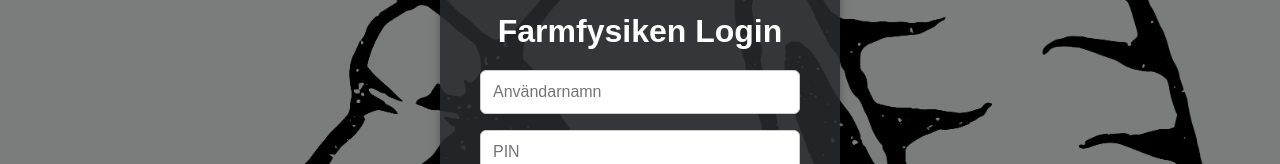
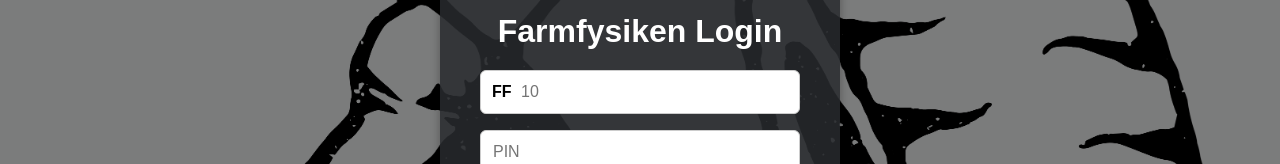
Before and after one commit to Prulo/Farmfysiken_app, a Nuxt app: page / in a window 1280 px wide. Shown: the part 288-452 px from the top of the page. Built offline with nearby package versions, Linux system fonts and the light colour scheme.

Commit message:
Styled a better UI for login and clean up in code

```diff
--- a/pages/index.vue
+++ b/pages/index.vue
@@ -4,13 +4,23 @@
       <h1>Farmfysiken Login</h1>
 
       <div class="login-form">
-        <input v-model="loginCode" placeholder="Användarnamn" class="input" />
+        <!-- FF-prefix input -->
+        <div class="username-wrapper">
+          <span class="prefix">FF</span>
+          <input
+            v-model="loginNumber"
+            placeholder="10"
+            class="input username-input"
+          />
+        </div>
+
         <input
           v-model="loginPin"
           type="password"
           placeholder="PIN"
           class="input"
         />
+
         <button @click="login" class="button">Logga in</button>
       </div>
 
@@ -25,18 +35,25 @@
 import { ref } from "vue";
 import { useRouter } from "vue-router";
 
-const loginCode = ref("");
+const loginNumber = ref("");
 const loginPin = ref("");
 const message = ref("");
 const router = useRouter();
 
 const login = async () => {
   message.value = "";
+
+  // Sätt ihop fullständig kod med FF-prefix
+  const fullCode = "FF" + loginNumber.value.trim().toUpperCase();
+
   try {
     const res = await fetch("/api/auth/login", {
       method: "POST",
       headers: { "Content-Type": "application/json" },
-      body: JSON.stringify({ code: loginCode.value, pin: loginPin.value }),
+      body: JSON.stringify({
+        code: fullCode,
+        pin: loginPin.value,
+      }),
     });
 
     const user_data = await res.json();
@@ -46,10 +63,11 @@ const login = async () => {
       localStorage.setItem("name", user_data.user.name);
       router.push("/dashboard");
     } else {
-      message.value = user_data.message || "Login failed";
+      message.value = user_data.message || "Login misslyckades";
     }
   } catch (err) {
-    message.value = "Error connecting to server";
+    console.error(err);
+    message.value = "Fel vid anslutning till server";
   }
 };
 </script>
@@ -106,12 +124,6 @@ h1 {
   margin-bottom: 20px;
 }
 
-h2 {
-  color: #ffffff;
-  font-size: 1.25rem;
-  margin-bottom: 20px;
-}
-
 /* Inputs */
 .input {
   display: block;
@@ -124,6 +136,37 @@ h2 {
 }
 
 .input:focus {
+  outline: none;
+  border-color: #136d38;
+}
+
+/* FF-prefix styling */
+.username-wrapper {
+  position: relative;
+  width: 100%;
+  margin-bottom: 16px;
+}
+
+.prefix {
+  position: absolute;
+  left: 12px;
+  top: 50%;
+  transform: translateY(-50%);
+  background: transparent;
+  color: black;
+  font-weight: bold;
+  pointer-events: none; /* så att det inte blockerar klick i input */
+}
+
+.username-input {
+  width: 100%;
+  padding: 12px 12px 12px 40px; /* extra vänster-padding för FF */
+  border: 1px solid #ccc;
+  border-radius: 6px;
+  font-size: 1rem;
+}
+
+.username-input:focus {
   outline: none;
   border-color: #136d38;
 }
```
